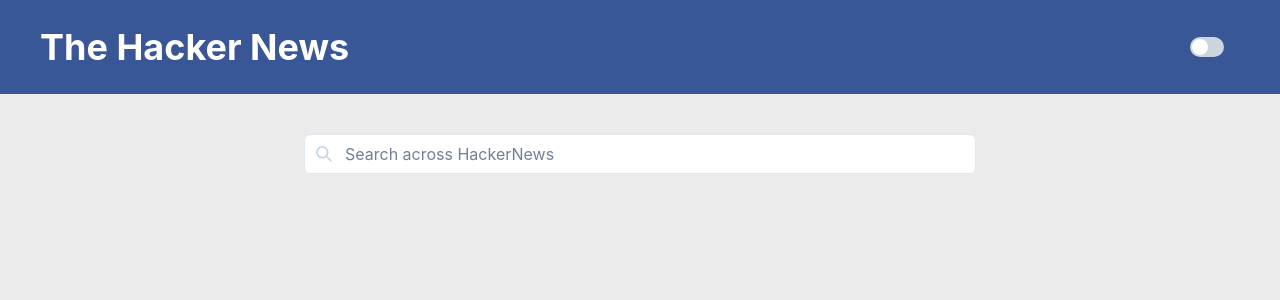
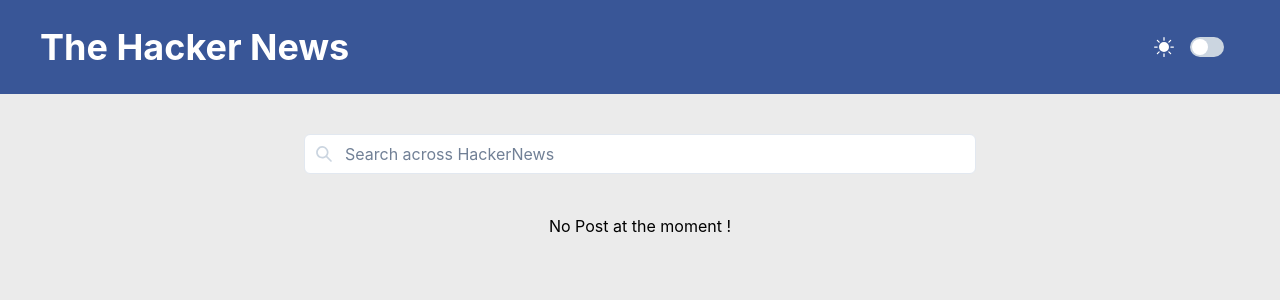
Before and after one commit to NayanPatil1998/hackernews, a Next.js app: page / in a window 1280 px wide. Shown: the top 300 px of the page. Built offline with nearby package versions, Linux system fonts and the light colour scheme.

Commit message:
Light/Dark mode symbol and error handling for api

```diff
--- a/Components/DarkModeSwitch.tsx
+++ b/Components/DarkModeSwitch.tsx
@@ -1,16 +1,23 @@
-import { useColorMode, Switch } from '@chakra-ui/react'
-
-export const DarkModeSwitch : React.FC = (props) => {
-  const { colorMode, toggleColorMode } = useColorMode()
-  const isDark = colorMode === 'dark'
+import { useColorMode, Switch, HStack, Icon } from "@chakra-ui/react";
+import { BsFillSunFill } from "react-icons/bs";
+import { FaMoon } from "react-icons/fa";
+export const DarkModeSwitch: React.FC = (props) => {
+  const { colorMode, toggleColorMode } = useColorMode();
+  const isDark = colorMode === "dark";
   return (
+    <HStack spacing="8">
+      {colorMode === "light" ? (
+        <Icon color="white" fontSize="20px" as={BsFillSunFill} />
+      ) : (
+        <Icon color="white" fontSize="20px" as={FaMoon} />
+      )}
       <Switch
         right="1rem"
-      color="green"
+        colorScheme="orange"
         isChecked={isDark}
         {...props}
         onChange={toggleColorMode}
-
       />
-  )
-}
+    </HStack>
+  );
+};
--- a/Components/HomeSection.tsx
+++ b/Components/HomeSection.tsx
@@ -2,7 +2,7 @@
 import {
   Box,
   Center,
-  color,
+  Text,
   Input,
   InputGroup,
   InputLeftElement,
@@ -22,9 +22,9 @@
 const HomeSection = (props: Props) => {
   const searchInputBgColorMode = useColorModeValue("white", "#212122");
   const searchInputTextColorMode = useColorModeValue("black", "white");
-  const [searchResults, setSearchResults] = useState<Post[]>([])
-  const [isLoading, setIsLoading] = useState(false)
-  const [error, setError] = useState("")
+  const [searchResults, setSearchResults] = useState<Post[]>([]);
+  const [isLoading, setIsLoading] = useState(false);
+  const [error, setError] = useState("");
   const { colorMode } = useColorMode();
 
   const bgColor = { light: "#ebebeb", dark: "#030303" };
@@ -32,8 +32,6 @@
   const color = { light: "black", dark: "white" };
 
   let cancelToken: CancelTokenSource;
-
-
 
   const search = async (e: ChangeEvent<HTMLInputElement>) => {
     e.preventDefault();
@@ -44,8 +42,7 @@
       setSearchResults([]);
       return;
     }
-    setIsLoading(true)
-
+    setIsLoading(true);
 
     if (typeof cancelToken !== typeof undefined) {
       cancelToken.cancel("Cancelling the previous req");
@@ -62,18 +59,20 @@
       // console.table(response.data)
 
       if (response.status === 200) {
-        console.table(response.data)
+        console.table(response.data);
         setSearchResults(response.data.hits);
-        setIsLoading(false)
+        setIsLoading(false);
       }
     } catch (error) {
-      console.error(error)
+      console.error(error);
       // @ts-ignore
-      setError(error.message)
-      setIsLoading(false)
+      if (error.code !== "ERR_CANCELED") {
+        // @ts-ignore
+        setError(error.message);
+      }
+      setIsLoading(false);
     }
   };
-
 
   return (
     <VStack spacing="10" width="full">
@@ -97,27 +96,28 @@
           bgColor={searchInputBgColorMode}
         />
       </InputGroup>
-      {
-        isLoading ?   <Box
+      {isLoading ? (
+        <Box
           bg={bgColor[colorMode]}
           color={color[colorMode]}
           margin="2"
           h="100vh"
         >
-
           <Center height="full">
             <Spinner size="lg" />
           </Center>
-      </Box> : <VStack w="70vw" spacing={2} >
-        {
-          searchResults.map((post) => {
-            return <PostComponent post={post} key={post.objectID} />
-          })
-        }
-
+        </Box>
+      ) : error ? (
+        <Text>Something went wrong, Please try again later!</Text>
+      ) : searchResults.length === 0 ? (
+        <Text>No Post at the moment !</Text>
+      ) : (
+        <VStack w="70vw" spacing={2}>
+          {searchResults.map((post) => {
+            return <PostComponent post={post} key={post.objectID} />;
+          })}
         </VStack>
-      }
-
+      )}
     </VStack>
   );
 };
```
Lines whose indentation alone changed are shown as unchanged.
